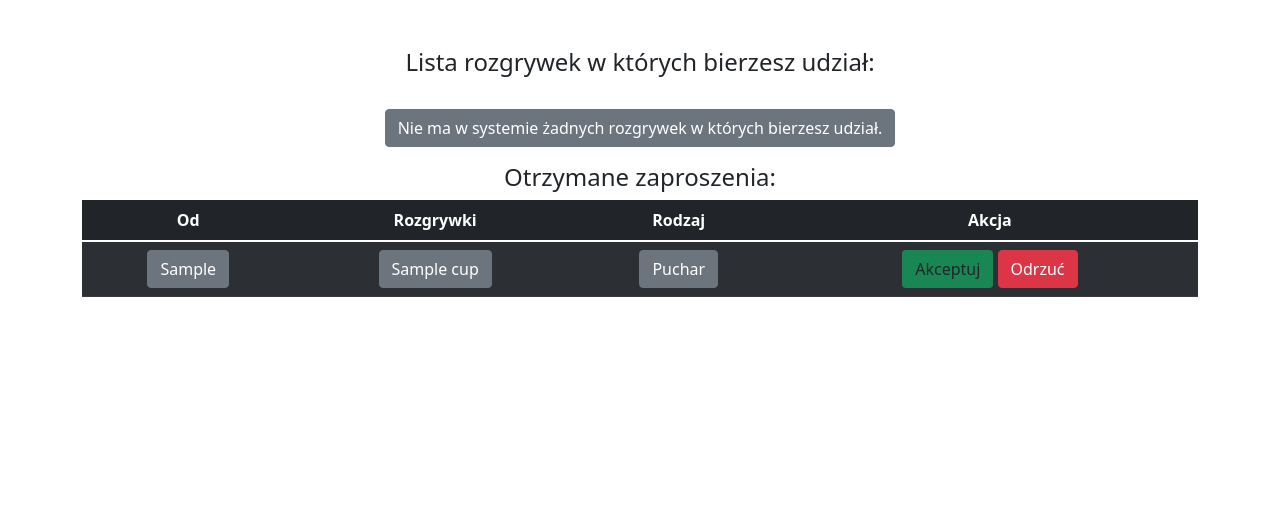
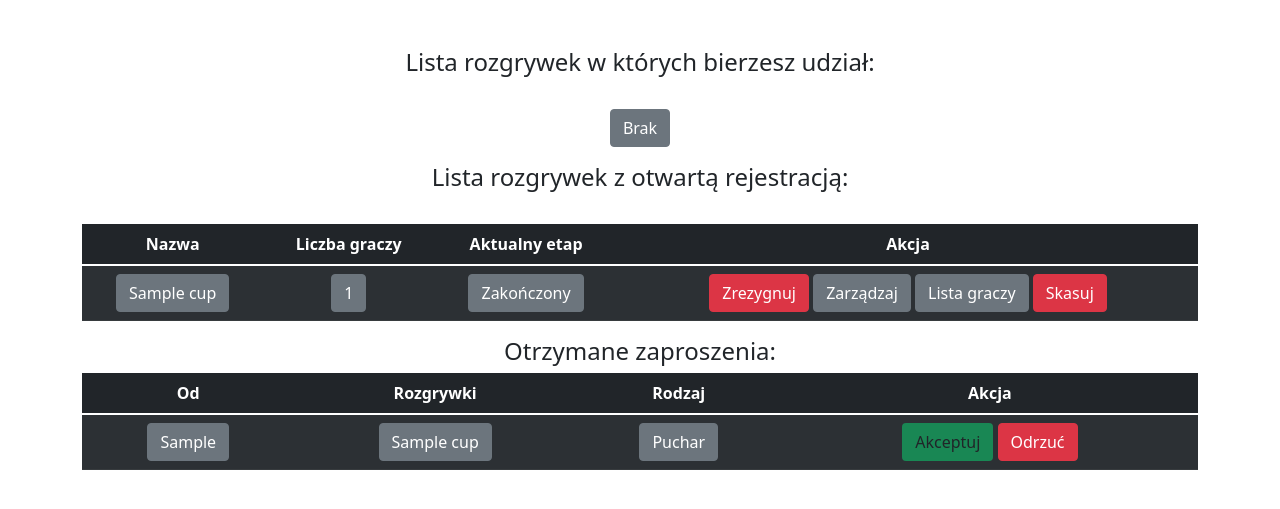
Before and after one commit to zaj89/champions, a Django app: page /cup/online/panel/ in a window 1280 px wide. Shown: the part 64-573 px from the top of the page. Run offline with Django 4.2, Linux system fonts and the light colour scheme; a user stored in the database is signed in; tables that the repository leaves empty hold one stand-in row (values such as "Sample post"); lists and menus that the app fills with data are empty; some libraries are stand-ins or nearby versions.

Commit message:
-drobne poprawki

```diff
--- a/account/forms.py
+++ b/account/forms.py
@@ -18,8 +18,6 @@ class UserEditForm(forms.ModelForm):
     class Meta:
         model = User
         fields = (
-            "first_name",
-            "last_name",
             "email",
         )
 
--- a/account/models.py
+++ b/account/models.py
@@ -1,7 +1,6 @@
 from django.contrib.auth.models import User
 from django.db import models
 from django.utils.translation import gettext_lazy as _
-from phonenumber_field.modelfields import PhoneNumberField
 
 from cup.models import Cup
 
@@ -13,9 +12,6 @@ class Profile(models.Model):
 
     user = models.OneToOneField(User, on_delete=models.CASCADE, unique=True)
     team = models.CharField(max_length=20)
-    phone = PhoneNumberField(
-        null=True, blank=True, unique=True, verbose_name="Telefon (+48XXXXXXXXX)"
-    )
 
     def __str__(self):
         return self.user.username
--- a/champ/functions.py
+++ b/champ/functions.py
@@ -107,6 +107,8 @@ def if_user_authenticated_add_variables_menu(request):
             "matches_user_sum": matches_user_sum,
             "invites": invites,
         }
+    else:
+        return {}
 
 
 def assign_teams_from_profiles_to_profiles_in_cup(players):
--- a/cup/models.py
+++ b/cup/models.py
@@ -126,7 +126,7 @@ class Cup(models.Model):
         (
             "Online",
             (
-                ("Otwarta", "Otwarta"),
+                ("Publiczna", "Publiczna"),
                 ("Na zaproszenie", "Na zaproszenie"),
             ),
         ),
--- a/cup/views.py
+++ b/cup/views.py
@@ -324,7 +324,7 @@ def edit_players_online(request, cup_id: int):
                 "edit_players.html",
                 context,
             )
-    elif cup.declarations == "Otwarta":
+    elif cup.declarations == "Publiczna":
         return HttpResponseRedirect("/cup/dashboard/{}/edit_players".format(cup.id))
 
 
@@ -357,7 +357,7 @@ def close_registration(request, cup_id: int):
     cup = Cup.objects.get(id=cup_id)
     players = list(ProfileInCup.objects.filter(cup=cup))
     if cup.registration == "Otwarta":
-        if cup.declarations == "Otwarta":
+        if cup.declarations == "Publiczna":
             if cup.type == "Puchar":
                 calculate_len_rounds(request, cup, players)
                 assign_teams_from_profiles_to_profiles_in_cup(players)
@@ -393,7 +393,6 @@ def close_registration(request, cup_id: int):
                     shuffle(players)
                     cup.registration = "Zamknięta"
                     ordering_players(cup, players)
-
                     messages.success(request, "Rejestracja została zamknięta.")
                     return HttpResponseRedirect(f"/cup/dashboard/{cup.id}/")
             elif cup.type == "2 mecze":
@@ -1374,12 +1373,19 @@ def panel(request):
     """
     cups = (
         Cup.objects.exclude(declarations="Ręczna")
-        .filter(declarations="Na zaproszenie", players=request.user)
+        .filter(registration="Zamknięta", players=request.user)
+        .exclude(archived=True, )
+        .order_by("-id")
+    )
+    cupsopen = (
+        Cup.objects.exclude(declarations="Ręczna")
+        .filter(registration="Otwarta")
         .exclude(archived=True)
         .order_by("-id")
     )
     context = {
         "cups": cups,
+        "cupsopen": cupsopen
     }
     context.update(if_user_authenticated_add_variables_menu(request))
     return render(
@@ -1447,7 +1453,7 @@ def list_matches_to_enter(request):
     matches = (
         Match.objects.filter(Q(player1__in=player) | Q(player2__in=player))
         .filter(confirmed=False)
-        .filter(Q(cup__declarations="Otwarta") | Q(cup__declarations="Na zaproszenie"))
+        .filter(Q(cup__declarations="Publiczna") | Q(cup__declarations="Na zaproszenie"))
     )
     context = {
         "matches": matches,
@@ -1590,7 +1596,7 @@ def confirm_the_result(request, match_id: int):
     match = Match.objects.get(id=match_id)
     cup = Cup.objects.get(id=match.cup.id)
     actual_round = cup.actual_round
-    if cup.actual_round == match.round:
+    if cup.actual_round == match.round or cup.league_generated:
         if (
             match.player2.user == request.user
             and not match.confirmed
--- a/templates/account/profile.html
+++ b/templates/account/profile.html
@@ -11,8 +11,6 @@
   </div>
   <ul class="list-group list-group-flush">
     <li class="list-group-item">Nick: {{ user.username }}</li>
-    <li class="list-group-item">Imię: {{ user.first_name }}</li>
-    <li class="list-group-item">Nazwisko: {{ user.last_name }}</li>
     <li class="list-group-item">E-mail: {{ user.email }}</li>
     <li class="list-group-item">Drużyna: {{ profile.team }}</li>
   </ul>
--- a/templates/account/register.html
+++ b/templates/account/register.html
@@ -9,7 +9,7 @@
 <center>
 <form action="." method="post" style="max-width:600px">
     {{ user_form|crispy }}
-    {{ profile_form|crispy }}
+    {{ user_profile_form|crispy }}
     {% csrf_token %}
     <br>
     <p><input class="btn btn-secondary" type="submit" value="Utwórz konto"></p>
--- a/templates/cups_list_online_to_join.html
+++ b/templates/cups_list_online_to_join.html
@@ -96,7 +96,105 @@
         </table>
 
 {% else %}
-<p class="btn btn-secondary">Nie ma w systemie żadnych rozgrywek w których bierzesz udział.</p>
+<p class="btn btn-secondary">Brak</p>
+{% endif %}
+<h4>Lista rozgrywek z otwartą rejestracją:</h4><br>
+{% if cupsopen %}
+
+        <table class="table table-striped table-dark">
+        <thead>
+        <tr>
+          <th scope="col">Nazwa</th>
+          <th scope="col">Liczba graczy</th>
+          <th scope="col">Aktualny etap</th>
+          <th scope="col" colspan="2">Akcja</th>
+        </tr>
+        </thead>
+        <tbody>
+    {% for cup in cupsopen %}
+        <tr>
+            <th scope="row"><span class="btn btn-secondary">{{ cup.name }}</span></th>
+          <td><span class="btn btn-secondary">{{ cup.players.all|length }}</span></td>
+          <td><span class="btn btn-secondary">
+
+              {% if cup.type == '1 mecz' or cup.type == '2 mecze' %}
+                        {% if not cup.actual_round  %}
+                                {% if cup.registration == 'Otwarta' %}
+                                        Rejestracja
+                                {% else %}
+                                        Nie rozpoczęte
+                                {% endif %}
+                       {% else %}
+                                {% if cup.finished %}
+                                        Zakończony
+                                {% else %}
+                                        Trwa
+                                {% endif %}
+                       {% endif %}
+              {% endif %}
+
+              {% if cup.type == 'Puchar' %}
+                        {% if cup.actual_round == None  %}
+                            {% if cup.registration == 'Otwarta' %}
+                                Rejestracja
+                            {% else %}
+                                Nie rozpoczęte
+                            {% endif %}
+                       {% else %}
+                            {% if cup.finished %}
+                                Zakończony
+                            {% else %}
+                                {{ cup.actual_round }}
+                            {% endif %}
+                          {% endif %}
+              {% endif %}
+
+
+                {% if cup.type == 'GrupyPuchar1mecz' or cup.type == 'GrupyPuchar2mecze' %}
+                                        {% if not cup.league_generated %}
+                                            Nie rozpoczęty
+                                        {% elif match_in_groups_not_played %}
+                                            Faza grupowa (trwa)
+                                        {% elif not match_in_groups_not_played and not cup.cupgenerated %}
+                                            Faza grupowa (zakończona)
+                                        {% elif not match_in_groups_not_played and cup.cupgenerated and match_in_cup_not_played %}
+                                            Faza pucharowa (trwa)
+                                        {% elif not match_in_groups_not_played and cup.cupgenerated and not match_in_cup_not_played %}
+                                            Zakończony
+                                        {% endif %}
+
+
+                {% endif %}
+
+          </span></td>
+          <td>
+              {% if cup.registration == 'Otwarta' %}
+                    {% if cup.declarations != 'Ręczna' %}
+                            {% if request.user not in cup.players.all %}
+                                 <a type="submit" class="btn btn-success" href="{% url 'join_the_cup' cup.id %}">Dołącz</a>
+                            {% else %}
+                                 <a type="submit" class="btn btn-danger" href="{% url 'left_the_cup' cup.id %}">Zrezygnuj</a>
+                            {% endif %}
+                    {% endif %}
+              {% endif %}
+              {% if cup.author == request.user %}
+                <a type="submit" class="btn btn-secondary" href="{% url 'dashboard' cup.id %}">Zarządzaj</a>
+              {% elif request.user in cup.players.all %}
+                <a type="submit" class="btn btn-secondary" href="{% url 'dashboard' cup.id %}">Podgląd</a>
+              {% endif %}
+                  <a type="submit" class="btn btn-secondary" href="{% url 'edit_players_online' cup.id %}">Lista graczy</a>
+              {% if cup.author == request.user %}
+                  <a type="submit" class="btn btn-danger" href="{% url 'delete' cup.id %}" onclick="return confirm('Jesteś pewien?')">Skasuj</a>
+              {% endif %}
+
+          </td>
+        </tr>
+            {% endfor %}
+        </tbody>
+        </table>
+
+{% else %}
+<p class="btn btn-secondary">Brak</p>
 {% endif %}
 
 {% if invites %}
--- a/templates/enter_the_result.html
+++ b/templates/enter_the_result.html
@@ -9,10 +9,10 @@
 <form action="" method="post">
     <div class="row">
       <p class="col-6">
-        <center>{{ match.player1 }}: {{ match_form.result1|as_crispy_field }}</center>
+        <center>{{ match.player1.user.username }} {{ match_form.result1|as_crispy_field }}</center>
       </p>
         <p class="col-6">
-        <center>{{ match.player2 }}: {{ match_form.result2|as_crispy_field }}</center>
+        <center>{{ match.player2.user.username }} {{ match_form.result2|as_crispy_field }}</center>
       </p>
 
     {% csrf_token %}
--- a/templates/help.html
+++ b/templates/help.html
@@ -20,8 +20,8 @@ Przypadek taki sam jak wyżej z tym, że rozgrywamy po 2 mecze.<br>
 <p><b>Ręczna(Offline):</b><br>
 Typ ręczny polega na wprowadzaniu graczy z jednego formularza. Zalecana opcja przy spotkaniach offline przy jednym komputerze. </p>
 
-<p><b>Otwarta(Online):</b><br>
-W trybie otwartym użytkownik zarejestrowanego konta tworzy rozgrywki z automatycznie ustawioną otwartą rejestracją.
+<p><b>Publiczna(Online):</b><br>
+W trybie publicznym użytkownik zarejestrowanego konta tworzy rozgrywki z automatycznie ustawioną otwartą rejestracją.
 Inni użytkownicy chcący wziąć udział w rozgrywkach muszą zalogować się na swoje konto,
 przejść w zakładkę Online--> Panel i znaleźć na liście turniej organizatora, a następnie kliknąć przycisk
 "Dołącz", by wpisać się na listę uczestników. Kiery organizator uzna to za stosowe w zakładce
--- a/templates/list_matches_to_enter.html
+++ b/templates/list_matches_to_enter.html
@@ -23,9 +23,9 @@
             {% if match.player1.user == request.user or match.player2.user == request.user %}
         <tr>
             <th scope="row" width="22.5%"><a href="{% url 'dashboard' match.cup.id %}" class="btn btn-secondary">{{ match.cup.name }}</a></th>
-            <td width="20%"><span class="btn btn-secondary">{{ match.player1 }}</span></td>
+            <td width="20%"><span class="btn btn-secondary">{{ match.player1.user.username }}</span></td>
           <td width="15%"><span class="btn btn-secondary">{% if match.finished and not match.confirmed %}Niepotwierdzony ({{ match.result1 }}:{{ match.result2 }}){% elif not match.finished and not match.confirmed %}Nierozegrany{% else %}{{ match.result1 }} : {{ match.result2 }}{% endif %}</span></td>
-          <td width="20%"><span class="btn btn-secondary">{{ match.player2 }}</span></td>
+          <td width="20%"><span class="btn btn-secondary">{{ match.player2.user.username }}</span></td>
           <td width="45%">
                     {% if match.finished == False and match.player1.user == request.user %}
                            <a class="btn bg-primary" href="{% url 'enter_the_result_home' match.id %}">Wprowadź</a>
```
Also changed, not shown: account/views.py (+20 -112 lines), templates/dashboard.html (+10 -10 lines), templates/edit_players.html (+5 -5 lines), README.md.
